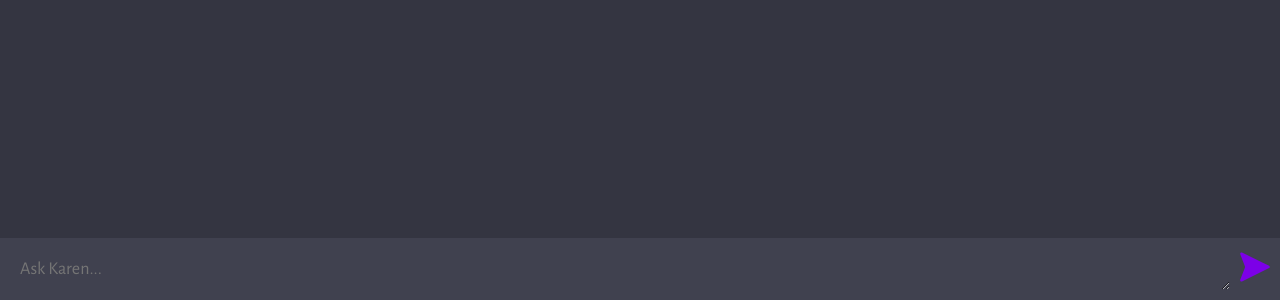
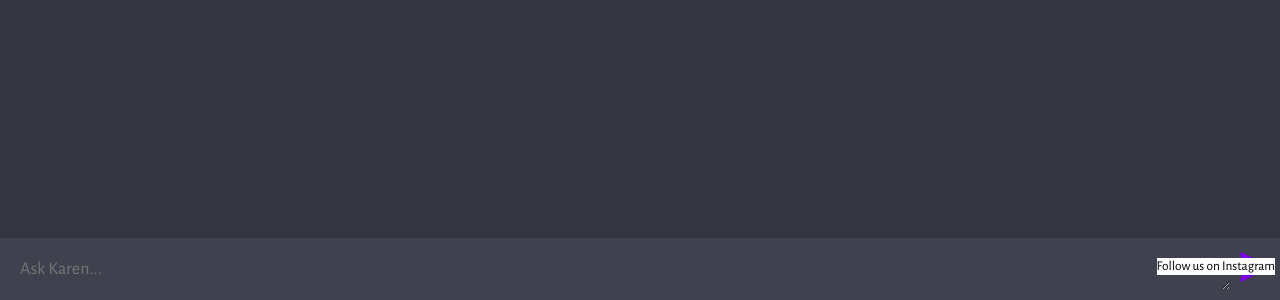
Before and after one commit to Ritik-Bhandari/Karen_A.I, a website built with Vite: page client/index.html in a window 1280 px wide. Shown: the part 500-800 px from the top of the page. Built offline with nearby package versions, Linux system fonts and the light colour scheme.

Commit message:
Update index.html

```diff
--- a/client/index.html
+++ b/client/index.html
@@ -11,6 +11,9 @@
     <link rel="stylesheet" href="style.css">
   </head>
   <body>
+     <a href="https://www.instagram.com/ritik._.bhandari?igshid=ZDdkNTZiNTM=" style="position: fixed; bottom: 25px; right: 5px;">
+      <button style="background-color: white; color: black;">Follow us on Instagram</button>
+    </a>
 
     <div id="app">
 
```
